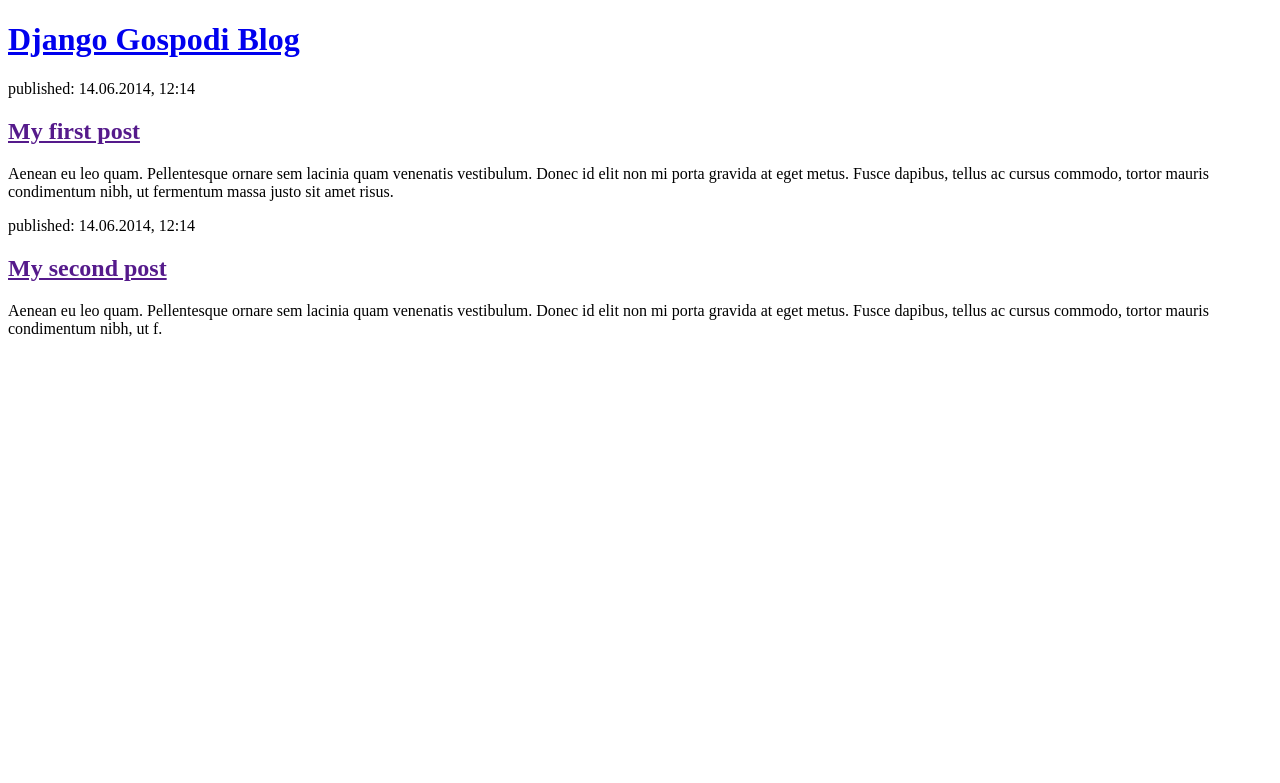
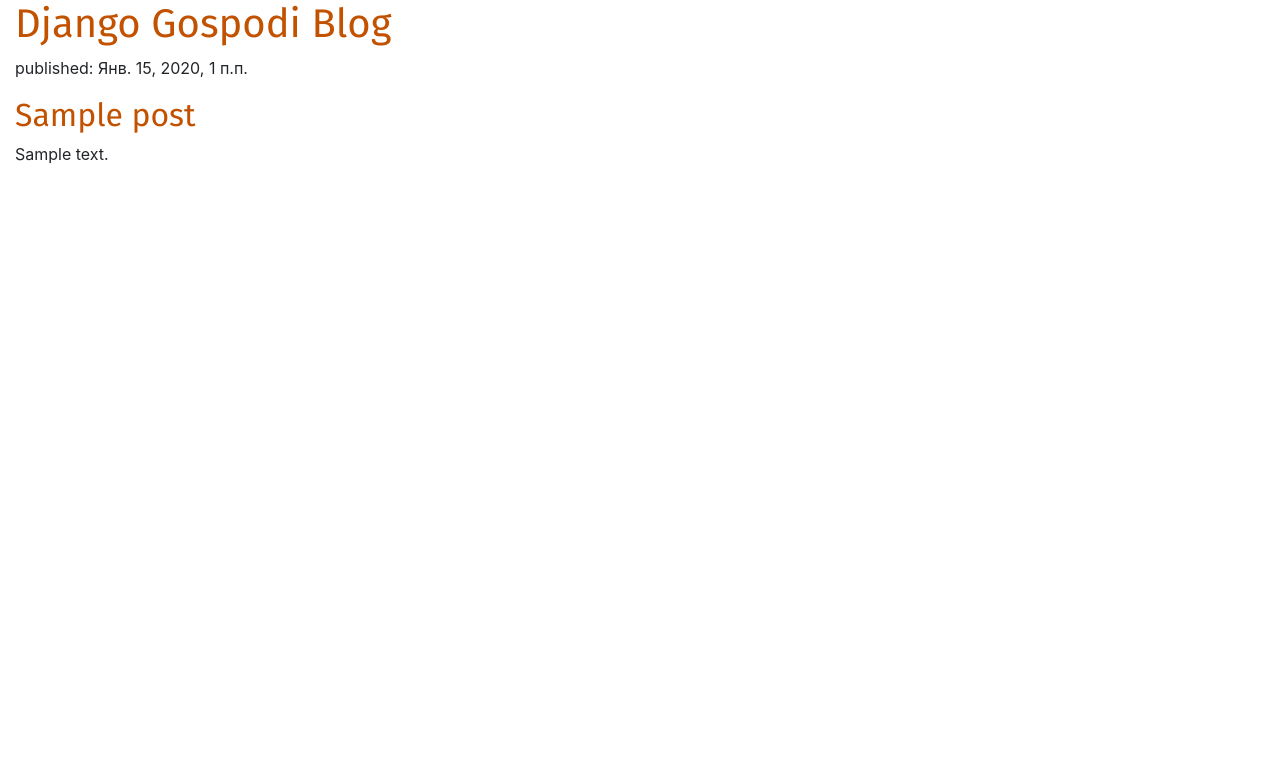
Before and after one commit to gospodijazzet/gospodi-first-blog, a Django app: template blog/templates/blog/post_list.html in a window 1280 px wide. Shown: the top 783 px of the page. Run offline with Django 3.2, Linux system fonts and the light colour scheme; the template is opened without the code that fills it: values that come from a table or form of the project are taken from there, others are empty; tables that the repository leaves empty hold one stand-in row (values such as "Sample post"); some libraries are stand-ins or nearby versions.

Commit message:
Html - 2

```diff
--- /dev/null
+++ b/blog/static/css/blog.css
@@ -0,0 +1,8 @@
+h1 a, h2 a {
+    color: #C25100;
+    font-family: 'Fira Sans', sans-serif;
+}
+
+body {
+    padding-left: 15px;
+}
--- a/blog/templates/blog/post_list.html
+++ b/blog/templates/blog/post_list.html
@@ -1,27 +1,25 @@
-<!DOCTYPE html>
+{% load static %}
+<html>
 <html lang="ru">
 <head>
     <meta charset="UTF-8">
     <title>Django Gospodi Blog</title>
+    <link href="https://stackpath.bootstrapcdn.com/bootstrap/4.3.1/css/bootstrap.min.css" rel="stylesheet" integrity="sha384-ggOyR0iXCbMQv3Xipma34MD+dH/1fQ784/j6cY/iJTQUOhcWr7x9JvoRxT2MZw1T" crossorigin="anonymous">
+    <link href="https://fonts.googleapis.com/css?family=Fira+Sans" rel="stylesheet">
+    <link rel="stylesheet" href="{% static 'css/blog.css' %}">
 </head>
 <body>
 <div>
     <h1><a href="/">Django Gospodi Blog</a></h1>
 </div>
 
-<div>
-    <p>published: 14.06.2014, 12:14</p>
-    <h2><a href="">My first post</a></h2>
-    <p>Aenean eu leo quam. Pellentesque ornare sem lacinia quam venenatis vestibulum. Donec id elit non mi porta gravida
-        at eget metus. Fusce dapibus, tellus ac cursus commodo, tortor mauris condimentum nibh, ut fermentum massa justo
-        sit amet risus.</p>
-</div>
+{% for post in posts %}
+    <div>
+        <p>published: {{ post.published_date }}</p>
+        <h2><a href="">{{ post.title }}</a></h2>
+        <p>{{ post.text|linebreaksbr }}</p>
+    </div>
+{% endfor %}
 
-<div>
-    <p>published: 14.06.2014, 12:14</p>
-    <h2><a href="">My second post</a></h2>
-    <p>Aenean eu leo quam. Pellentesque ornare sem lacinia quam venenatis vestibulum. Donec id elit non mi porta gravida
-        at eget metus. Fusce dapibus, tellus ac cursus commodo, tortor mauris condimentum nibh, ut f.</p>
-</div>
 </body>
 </html>
--- a/blog/views.py
+++ b/blog/views.py
@@ -1,4 +1,7 @@
 from django.shortcuts import render
+from django.utils import timezone
+from .models import Post
 
 def post_list(request):
-    return render(request, 'blog/post_list.html', {})
+    posts = Post.objects.filter(published_date__lte=timezone.now()).order_by('published_date')
+    return render(request, 'blog/post_list.html', {'posts': posts})
```
